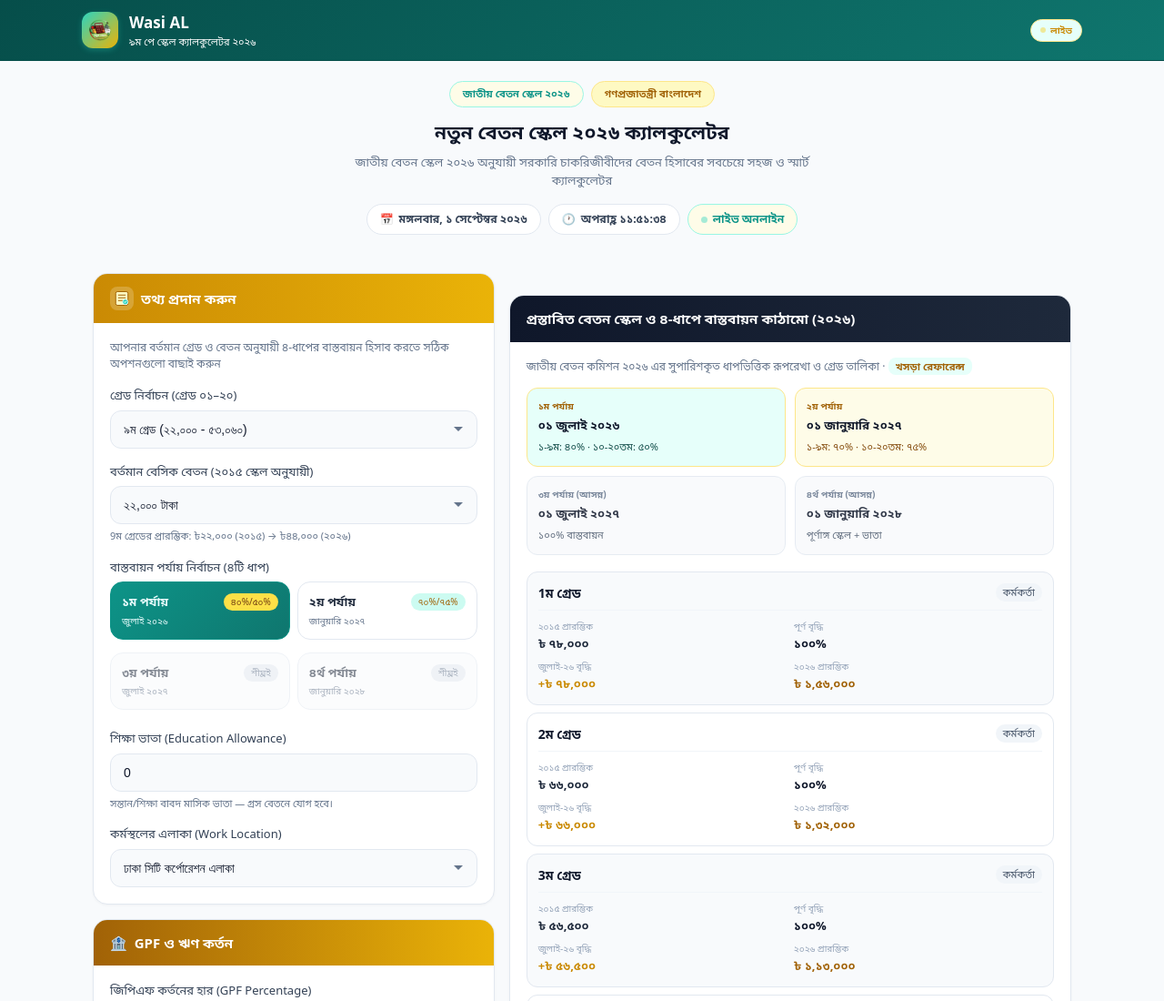
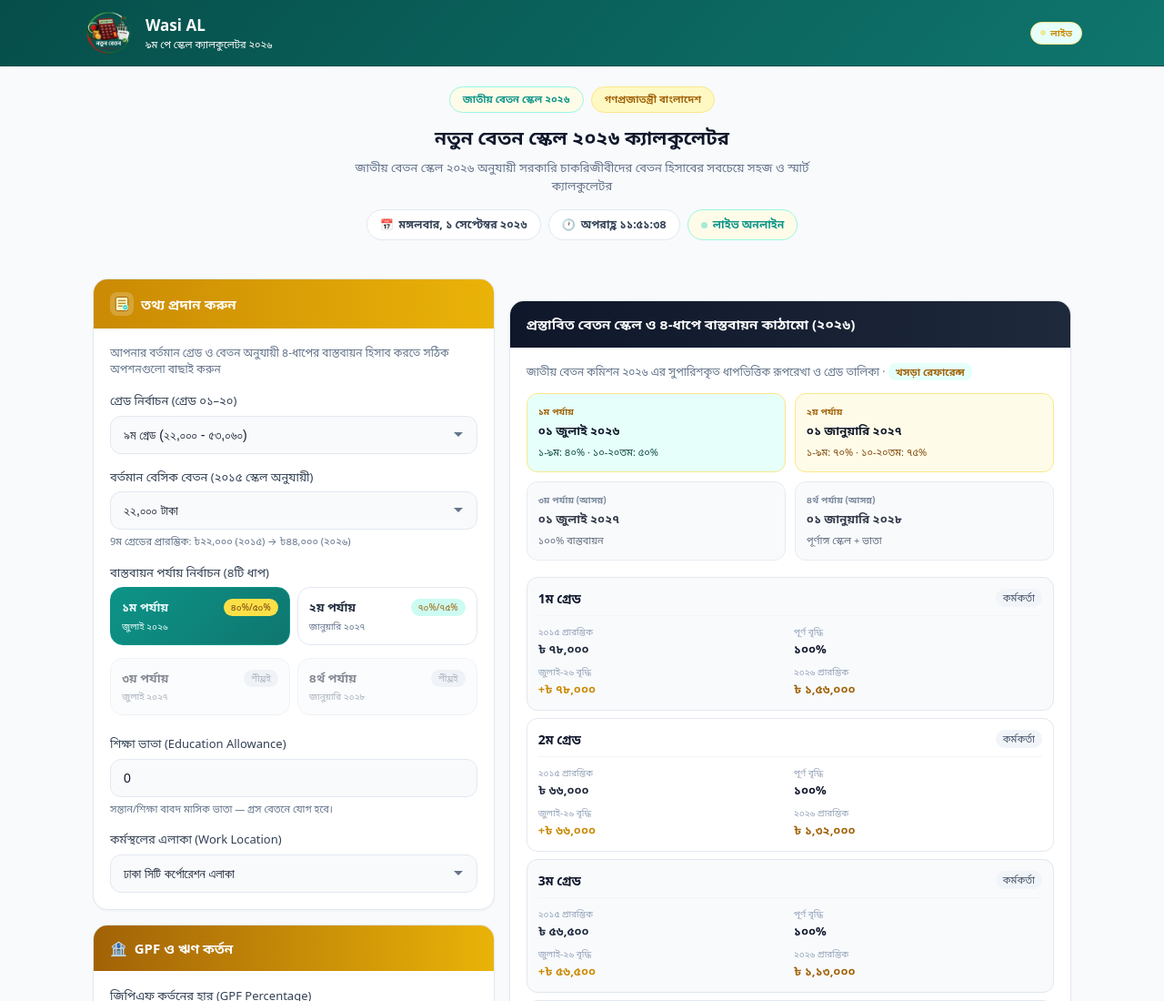
Before and after one commit to WasiaL007/National-9th-Pay-Scale--2026, a plain HTML site: page index.html in a window 1280 px wide. Shown: the top 1100 px of the page at 91% size. Drawn offline with Linux system fonts and the light colour scheme.

Commit message:
Remove banner logo background

```diff
--- a/index.html
+++ b/index.html
@@ -74,14 +74,16 @@
   }
   .header-inner { max-width: 1100px; margin: 0 auto; display: flex; align-items: center; gap: 12px; }
   .logo {
-    overflow: hidden;
-    width: 40px; height: 40px; border-radius: 12px;
-    background: linear-gradient(135deg, #2dd4bf, #eab308); color: #fff;
-    font-weight: 700; font-size: 18px; display: flex; align-items: center; justify-content: center;
-    box-shadow: 0 2px 6px rgba(45,212,191,0.3);
+    width: 58px; height: 48px;
+    display: flex; align-items: center; justify-content: center;
+    flex-shrink: 0;
   }
 
-  .logo img { width: 60%; height: 60%; border-radius: 50%; object-fit: cover; display: block; }
+  .logo img {
+    width: 58px; height: 48px;
+    object-fit: contain;
+    display: block;
+  }
   .brand h1 { font-size: 17px; font-weight: 700; color: #1e293b; }
   .brand p { font-size: 11px; color: #ca8a04; font-weight: 500; }
   .live-pill {
```
